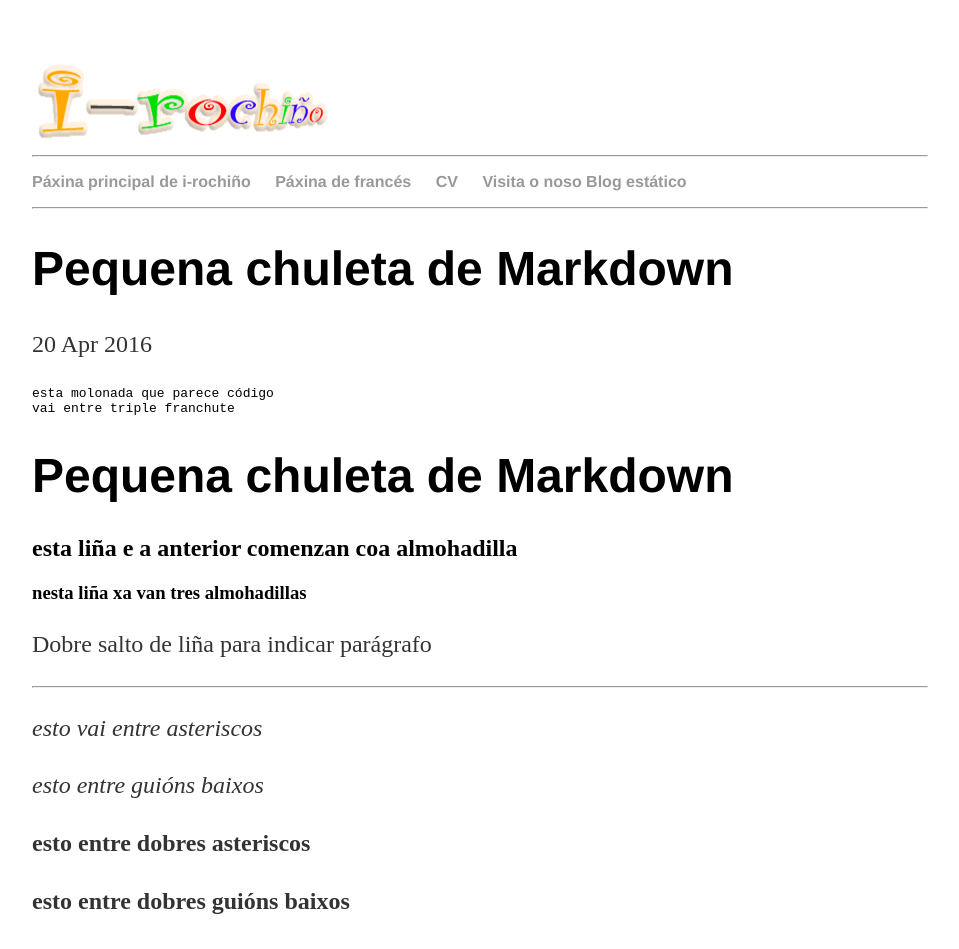
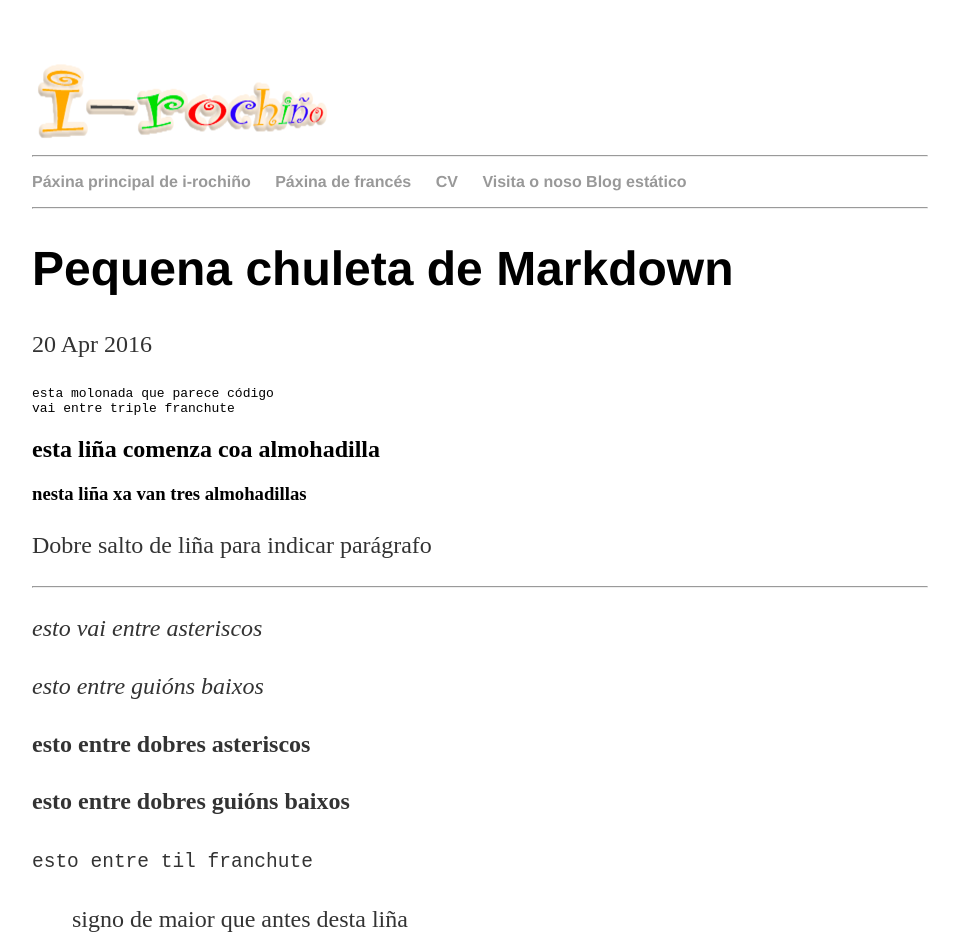
Before and after one commit to irocho/irocho.github.io, a Jekyll site: the page built from _posts/2016-04-20-chuleta.md, in a window 1280 px wide. Shown: the top 949 px of the page, without its empty margins (160-1119 px from the left). Built offline with Jekyll 4.4.1, drawn with Linux system fonts in a browser that asks for light colours.

````diff
--- a/_posts/2016-04-20-chuleta.md
+++ b/_posts/2016-04-20-chuleta.md
@@ -8,9 +8,7 @@
 vai entre triple franchute
 ```
 
-# Pequena chuleta de Markdown
-
-## esta liña e a anterior comenzan coa almohadilla
+## esta liña  comenza coa almohadilla
 
 ### nesta liña xa van tres almohadillas
 
@@ -38,6 +36,6 @@
 
 [Fai clic aquí](https://irocho.github.io/2016/04/21/primer.html)
 
-![Cando sexa maior haberá unha imaxe aquí mismamente](/path/to/img.jpg)
+![Cando sexa maior haberá unha imaxe aquí mismamente](/imaxes/logo.png)
 
 Fixen todo esto coa axuda da [estupenda chuleta](http://packetlife.net/media/library/16/Markdown.pdf)
````
